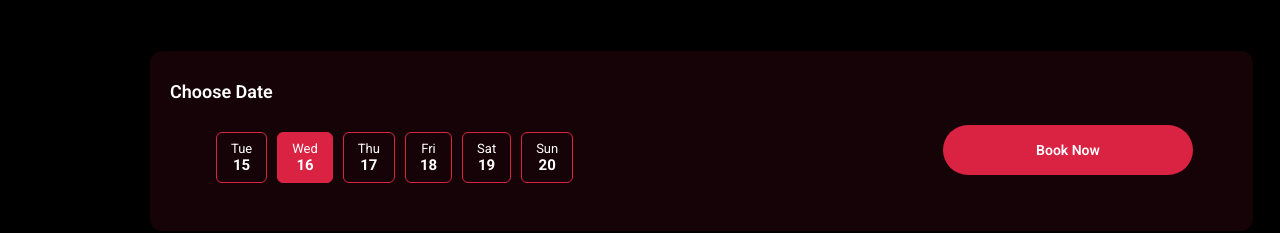
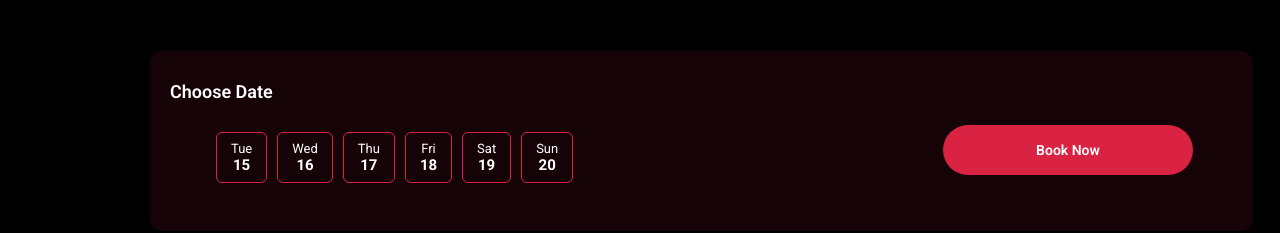
Before and after one commit to Navneetsingh04/bookshow, a React (Vite) app in the folder client/: page /movies/1 in a window 1280 px wide. Shown: the part 980-1213 px from the top of the page. Built offline with nearby package versions, Linux system fonts and the light colour scheme; some icons are missing.

Commit message:
Add validation for date selection before navigation

```diff
--- a/client/src/pages/movieDetails/sections/booking/Booking.jsx
+++ b/client/src/pages/movieDetails/sections/booking/Booking.jsx
@@ -1,13 +1,14 @@
 import React, { useState } from "react";
 import style from "./Booking.module.scss";
 import Button from "../../../../components/atoms/buttons/Button";
-import dates from "../../../../data/dayDate.json"
+import dates from "../../../../data/dayDate.json";
 import { Icon } from "@iconify/react";
 import { useNavigate } from "react-router";
+import { toast } from "react-toastify";
 const Booking = () => {
   const navigate = useNavigate();
 
-  const [selected, setSelected] = useState(16);
+  const [selected, setSelected] = useState(null);
 
   return (
     <main className={style.container}>
@@ -36,7 +37,13 @@ const Booking = () => {
         <Button
           className={style["book-now-btn"]}
           text="Book Now"
-          clickHandler={() => navigate("/seat-selection")}
+          clickHandler={() => {
+            if (!selected) {
+              toast.info("Please select a date");
+            } else {
+              navigate("/seat-selection");
+            }
+          }}
         />
       </div>
     </main>
```
